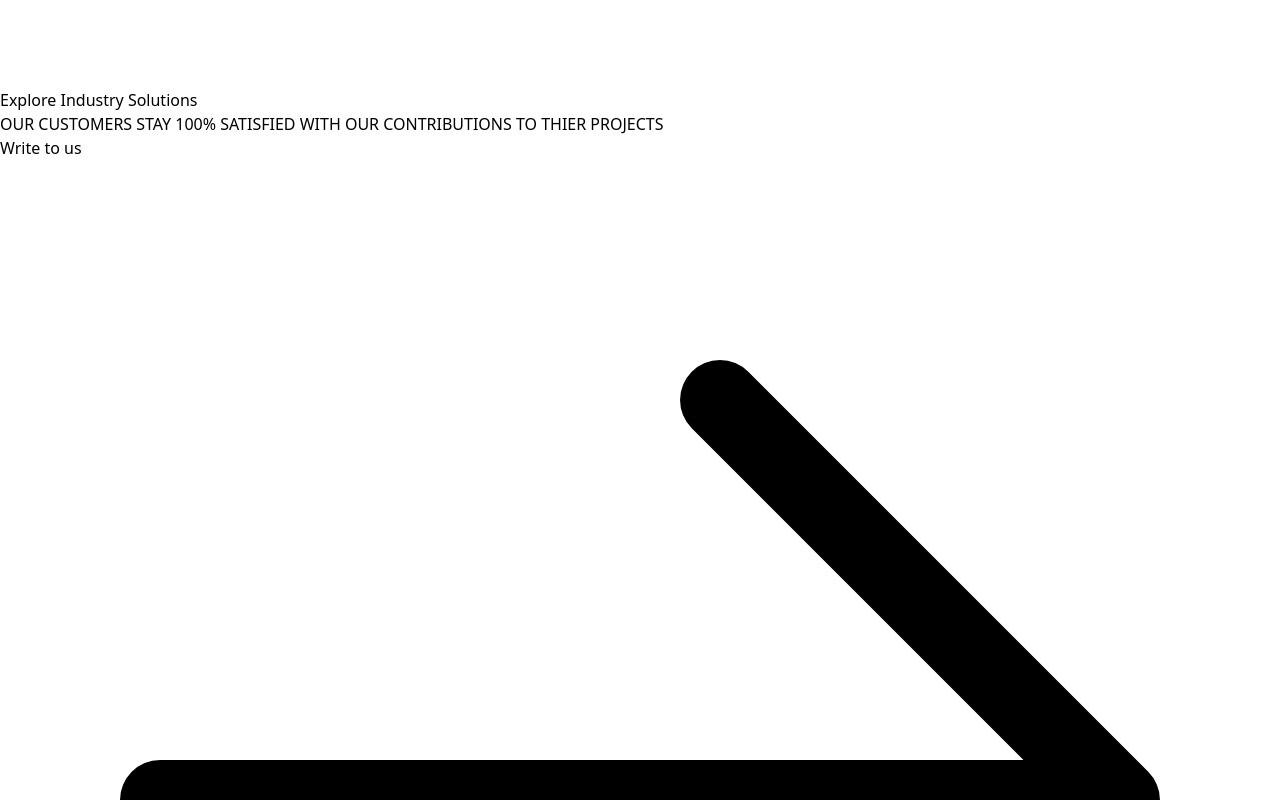
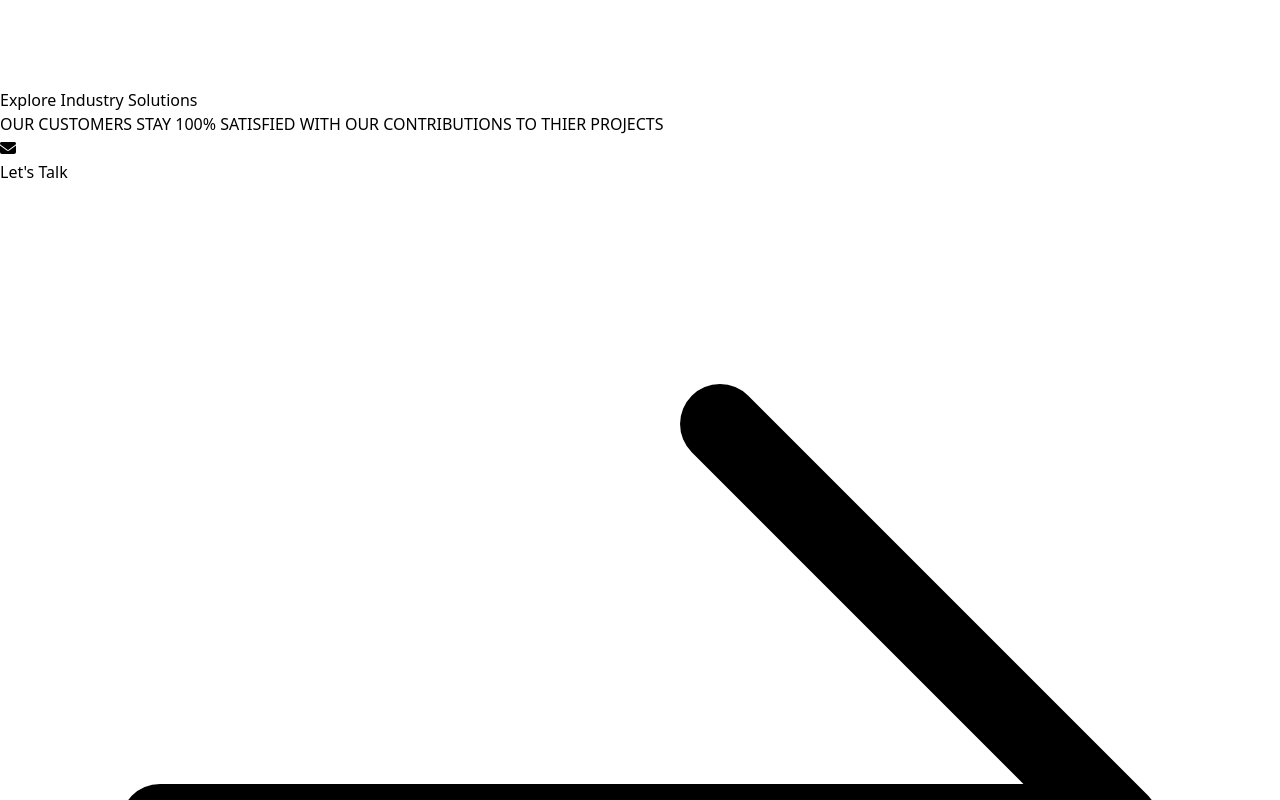
Before and after one commit to AliAzhar5/Coaldev-Websit, a Vue app: page /about in a window 1280 px wide. Shown: the part 3000-3800 px from the top of the page. Built offline with nearby package versions, Linux system fonts and the light colour scheme.

Commit message:
Changed Design

```diff
--- a/src/views/About.vue
+++ b/src/views/About.vue
@@ -44,12 +44,18 @@
             <span class="text-[#008C96]">100% SATISFIED</span> WITH OUR
             CONTRIBUTIONS TO THIER PROJECTS
           </p>
-          <p
-            class="text-white text-base sm:text-lg md:text-xl font-medium mt-3 sm:mt-8 md:mt-12"
+          <div
+            class="flex justify-center gap-4 items-center mt-3 sm:mt-8 md:mt-12"
           >
-            Write to us
-          </p>
-          <div class="mt-3 sm:mt-8 md:mt-12 flex justify-center">
+            <font-awesome-icon
+              :icon="['fas', 'envelope']"
+              class="text-white h-4 w-4 sm:h-5 sm:w-5 md:h-6 md:w-6"
+            />
+            <p class="text-white text-base sm:text-lg md:text-xl font-medium">
+              Let's Talk
+            </p>
+          </div>
+          <div class="mt-2 sm:mt-4 md:mt-4 flex justify-center">
             <RouterLink
               to="/contact"
               class="px-5 py-1 sm:py-2 md:py-3 bg-[#091924] hover:bg-[#009C86] text-white text-xs sm:text-sm md:text-base rounded-full transition-all duration-300 flex items-center gap-2 justify-center group border-2 border-white hover:border-[#009C86] max-w-max"
@@ -67,19 +73,19 @@
 
     <div class="relative min-h-screen">
       <div
-        class="container mx-auto px-4 sm:px-6 lg:px-10 py-10 sm:py-16 lg:py-20"
+        class="container mx-auto px-4 sm:px-6 md:px-10 py-10 sm:py-16 md:py-20"
       >
         <div
-          class="flex flex-col lg:flex-row items-center justify-between flex-wrap"
+          class="flex flex-col md:flex-row items-center justify-between flex-wrap"
         >
-          <div class="w-full lg:w-1/2 mt-0 lg:-mt-16">
+          <div class="w-full md:w-1/2 mt-0 md:mt-16">
             <p
-              class="text-2xl sm:text-4xl lg:text-6xl font-semibold text-gray-800 mb-4 ml-4 sm:ml-12 lg:ml-24"
+              class="text-2xl sm:text-4xl md:text-6xl font-semibold text-gray-800 mb-4 ml-4 sm:ml-12 md:ml-24"
             >
               OUR STORY
             </p>
             <p
-              class="text-base sm:text-lg lg:text-xl text-gray-700 border-l-4 border-[#008C96] mb-4 ml-4 sm:ml-12 lg:ml-24 mt-12 sm:mt-16 lg:mt-24 pl-4"
+              class="text-base sm:text-lg lg:text-xl text-gray-700 border-l-4 border-[#008C96] mb-4 ml-4 sm:ml-12 md:ml-24 mt-12 sm:mt-16 md:mt-24 pl-4"
             >
               CoalDev is a customer-centric information technology company and
               offers comprehensive, cost effective and efficient software
@@ -89,9 +95,9 @@
               innovations.
             </p>
           </div>
-          <div class="w-full lg:w-1/2 pl-4 sm:pl-12 lg:pl-32 mt-10 lg:mt-20">
+          <div class="w-full md:w-1/2 pl-4 sm:pl-12 md:pl-32 mt-10 md:mt-20">
             <p
-              class="text-base sm:text-lg lg:text-xl text-black font-bold ml-0 sm:ml-10 max-w-[400px] leading-normal lg:-mt-16"
+              class="text-base sm:text-lg md:text-xl text-black font-bold ml-0 sm:ml-10 max-w-[400px] leading-normal md:mt-16"
             >
               Our mission is to turn our extensive
               <span class="text-[#008C96]">business expertise</span> and
```
